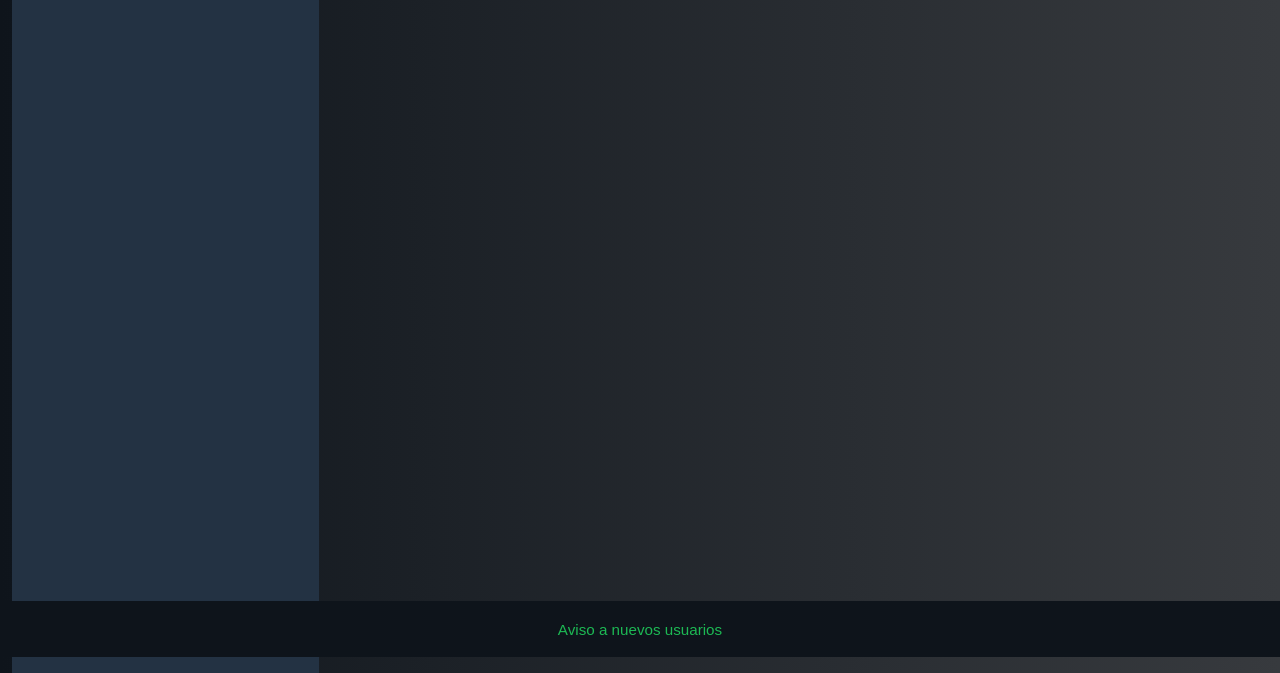
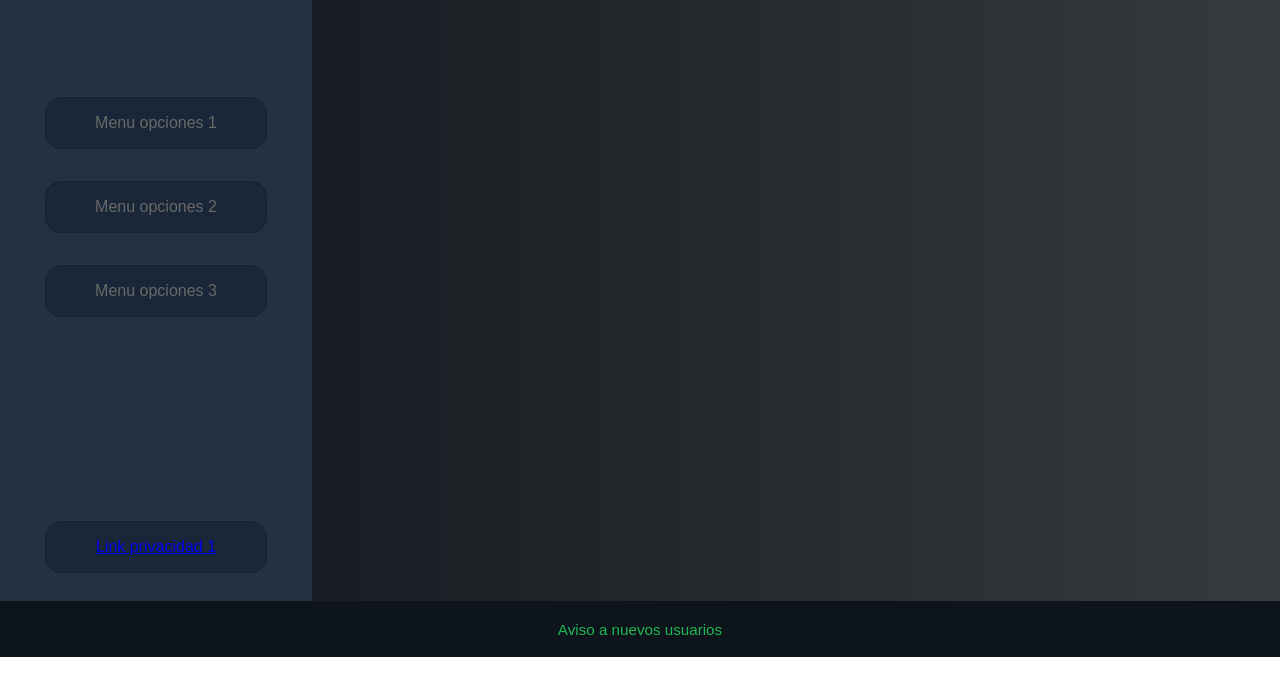
Before and after one commit to MiDDiz/UC3M_UI_Practica1, a plain HTML site: page index.html in a window 1280 px wide. Shown: the part 143-816 px from the top of the page. Drawn offline with Linux system fonts and the light colour scheme.

Commit message:
left buttons

```diff
--- a/index.html
+++ b/index.html
@@ -10,6 +10,15 @@
 				<div id="logo">
 					<img class="logo-src" src="./images/Spotify_logo_with_text.svg.png" alt="Logo">
 				</div>
+			<div class="options-wrapper">
+				<div class="options-menu"> Menu opciones 1 </div>
+				<div class="options-menu"> Menu opciones 2 </div>
+				<div class="options-menu"> Menu opciones 3 </div>
+			</div>
+			<div class="policy-wrapper">
+				<div class="policy"><a href="https://www.google.com">Link privacidad 1 </a></div>
+				<div class="policy"><a href="https://www.google.com">Link privacidad 2 </a></div>
+			</div>
 			</div>
 			<div class="content">
 				<div class="wrapper-top">
@@ -19,9 +28,9 @@
 					</div>
 				</div>
 			</div>
-			<div class="footer">
-				<div class="footer-msg">Aviso a nuevos usuarios</div>
-			</div>>
+		</div>
+		<div class="footer">
+			<div class="footer-msg">Aviso a nuevos usuarios</div>
 		</div>
 	</body>
 </html>
--- a/style.css
+++ b/style.css
@@ -2,6 +2,7 @@ html {
 	padding: 0;
 	display: block;
 	height: 100%;
+	font-family:Arial, Helvetica, sans-serif;
 }
 
 body {
@@ -16,6 +17,7 @@ body {
 
 .wrapper {
 	display: flex;
+	position: relative;
 	padding: 0;
 	width: 100%;
 	height:	100%;
@@ -25,10 +27,11 @@ body {
 }
 .column {
 	/*border: 1px solid rgb(168, 25, 25);*/
-	border-top-left-radius: 6em;
-	border-top-right-radius: 6em;
-	margin-left: 0.75em;
-	margin-top: 1em;
+
+	border-top-right-radius: 2em;
+	display: flex;
+  flex-direction: column;
+
 	width: 25%;
 	height:	100%;
 	background-color: #233243;
@@ -54,7 +57,6 @@ body {
 
 .sign_button {
 	color: #1DB954;
-	font-family:Arial, Helvetica, sans-serif;
 	font-size: 0.95em;
 	font-weight: 550;
 	display: flex;
@@ -67,6 +69,7 @@ body {
 	width: fit-content;
 	margin: 0.75em;
 	background-color: #233243;
+	min-width: fit-content;
 }
 .wrapper-top {
 	margin-top: 1.5em;
@@ -94,7 +97,38 @@ body {
 .footer-msg{
 	margin: auto;
 	text-align: center;
-	font-family:Arial, Helvetica, sans-serif;
 	color: #1DB954;
 	font-size: 0.95em;
 }
+.options-wrapper{
+	margin-top: 6em;
+}
+.options-menu{
+	text-align: center;
+	border: 1px solid #18212c;
+	padding: 1em;
+	margin-left: auto;
+	margin-right: auto;
+	width: 60%;
+	min-width: fit-content;
+	border-radius: 1em;
+	margin-top: 2em;
+	color:dimgrey;
+	background-color: #192738;
+}
+.policy-wrapper {
+	margin-top: auto;
+}
+.policy {
+	text-align: center;
+	border: 1px solid #18212c;
+	padding: 1em;
+	margin-left: auto;
+	margin-right: auto;
+	width: 60%;
+	min-width: fit-content;
+	border-radius: 1em;
+	margin-top: 2em;
+	color:dimgrey;
+	background-color: #192738;
+}
```
